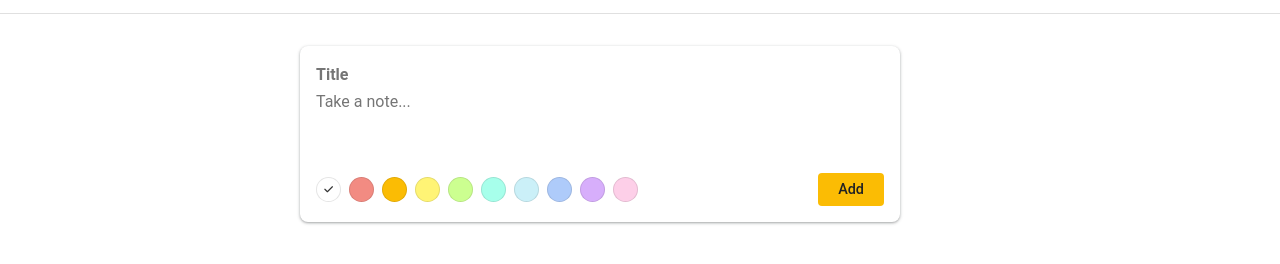
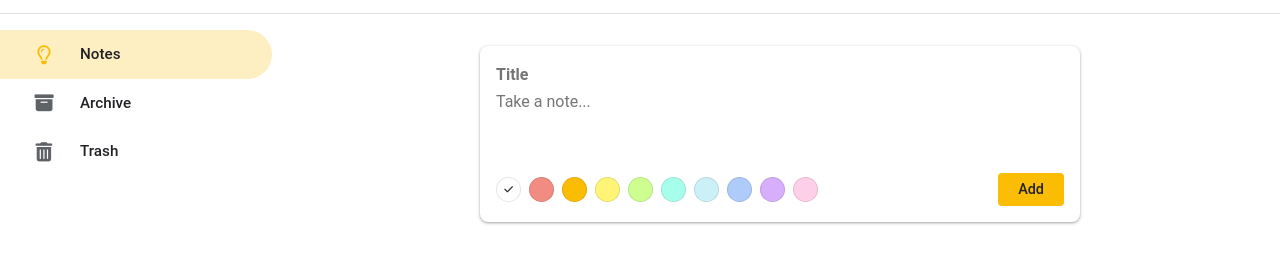
Before and after one commit to Manojs018/mini-keep, a plain HTML site: page mini-keep/frontend/pages/dashboard.html in a window 1280 px wide. Shown: the part 58-322 px from the top of the page. Drawn offline with Linux system fonts and the light colour scheme; no server answers; sample sign-in values are in the browser's storage.

Commit message:
Initial commit

```diff
--- a/mini-keep/frontend/pages/dashboard.html
+++ b/mini-keep/frontend/pages/dashboard.html
@@ -23,6 +23,19 @@
         </div>
     </nav>
 
+    <div class="dashboard-container">
+        <aside class="sidebar">
+            <div class="sidebar-item active" data-view="notes">
+                <i class="far fa-lightbulb"></i> Notes
+            </div>
+            <div class="sidebar-item" data-view="archive">
+                <i class="fas fa-archive"></i> Archive
+            </div>
+            <div class="sidebar-item" data-view="trash">
+                <i class="fas fa-trash-alt"></i> Trash
+            </div>
+        </aside>
+
         <div class="main-content">
             <!-- Add Note Form -->
             <div class="add-note-container">
@@ -35,32 +48,26 @@
                             <div class="color-option selected" data-color="#ffffff" style="background-color: #ffffff;">
                             </div>
                             <div class="color-option" data-color="#f28b82" style="background-color: #f28b82;"></div>
-                        <!-- Red -->
                             <div class="color-option" data-color="#fbbc04" style="background-color: #fbbc04;"></div>
-                        <!-- Orange -->
                             <div class="color-option" data-color="#fff475" style="background-color: #fff475;"></div>
-                        <!-- Yellow -->
                             <div class="color-option" data-color="#ccff90" style="background-color: #ccff90;"></div>
-                        <!-- Green -->
                             <div class="color-option" data-color="#a7ffeb" style="background-color: #a7ffeb;"></div>
-                        <!-- Teal -->
                             <div class="color-option" data-color="#cbf0f8" style="background-color: #cbf0f8;"></div>
-                        <!-- Blue -->
                             <div class="color-option" data-color="#aecbfa" style="background-color: #aecbfa;"></div>
-                        <!-- Dark Blue -->
                             <div class="color-option" data-color="#d7aefb" style="background-color: #d7aefb;"></div>
-                        <!-- Purple -->
                             <div class="color-option" data-color="#fdcfe8" style="background-color: #fdcfe8;"></div>
-                        <!-- Pink -->
                         </div>
                         <button type="submit" class="btn btn-small">Add</button>
                     </div>
                 </form>
             </div>
 
+            <h2 id="view-title" style="margin-bottom: 1.5rem; color: #5f6368; display: none;">Archive</h2>
+
             <!-- Notes Grid -->
             <div id="notes-grid" class="notes-grid">
                 <!-- Notes will be injected here -->
+            </div>
         </div>
     </div>
 
```
Lines whose indentation alone changed are shown as unchanged.
